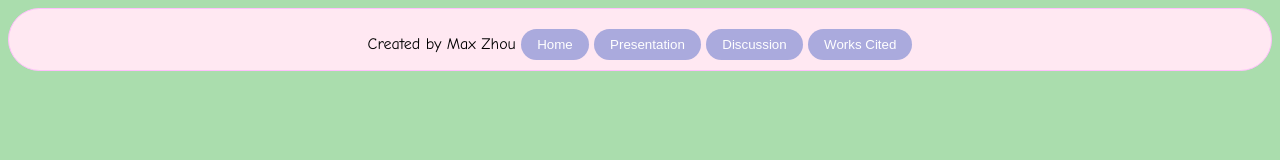
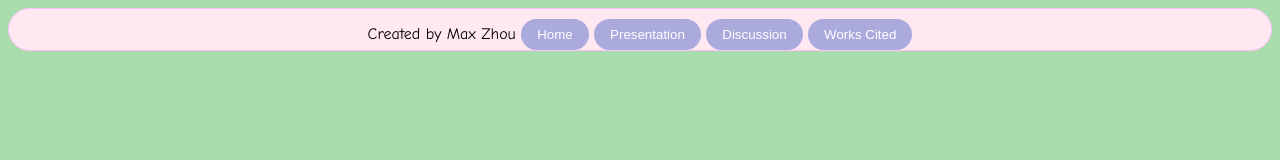
Before and after one commit to Maxtherocketguy001/Bio-project-or-whatever, a plain HTML site: page index.html in a window 1280 px wide. Drawn offline with Linux system fonts and the light colour scheme.

Commit message:
Update style.css

```diff
--- a/style.css
+++ b/style.css
@@ -33,9 +33,8 @@ button
 }
 div
 {
-	text-align: center;
+	font-family: "Comic Sans MS";
 	border-radius: 5rem;
-  padding: 10px;
   background-color: #ffe8f2;
   color: #000;
   border: solid .5px #ffbffc;
```
